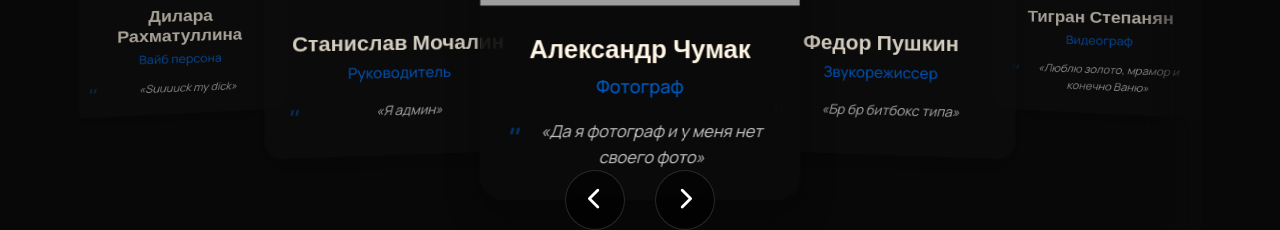
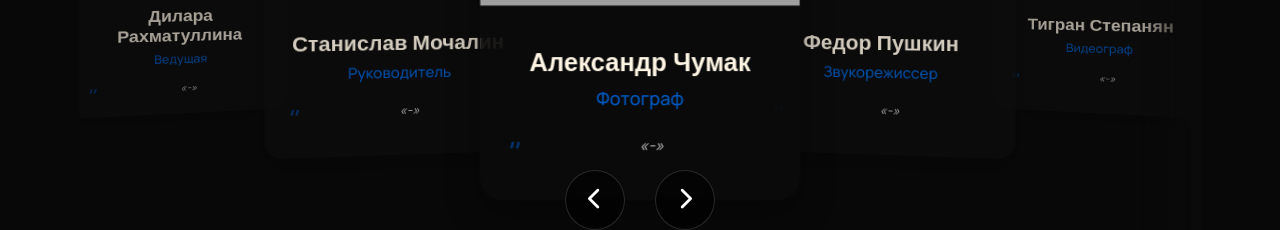
Before and after one commit to me2ch/koleya, a plain HTML site: page index.html in a window 1280 px wide. Shown: the part 4325-4555 px from the top of the page. Drawn offline with Linux system fonts and the light colour scheme; grey boxes are pictures that could not be loaded.

Commit message:
Правки v0.5

```diff
--- a/index.html
+++ b/index.html
@@ -2084,7 +2084,7 @@
             <div class="member-info">
               <h3>Станислав Мочалин</h3>
               <span class="member-role">Руководитель</span>
-              <p class="member-quote">«Я админ»</p>
+              <p class="member-quote">«-»</p>
             </div>
           </div>
 
@@ -2096,7 +2096,7 @@
             <div class="member-info">
               <h3>Александр Чумак</h3>
               <span class="member-role">Фотограф</span>
-              <p class="member-quote">«Да я фотограф и у меня нет своего фото»</p>
+              <p class="member-quote">«-»</p>
             </div>
           </div>
 
@@ -2108,7 +2108,7 @@
             <div class="member-info">
               <h3>Федор Пушкин</h3>
               <span class="member-role">Звукорежиссер</span>
-              <p class="member-quote">«Бр бр битбокс типа»</p>
+              <p class="member-quote">«-»</p>
             </div>
           </div>
 
@@ -2120,7 +2120,7 @@
             <div class="member-info">
               <h3>Тигран Степанян</h3>
               <span class="member-role">Видеограф</span>
-              <p class="member-quote">«Люблю золото, мрамор и конечно Ваню»</p>
+              <p class="member-quote">«-»</p>
             </div>
           </div>
 
@@ -2132,7 +2132,7 @@
             <div class="member-info">
               <h3>Анастасия Лобанова</h3>
               <span class="member-role">SMM и Дизайнер</span>
-              <p class="member-quote">«Делаю дизайн типа»</p>
+              <p class="member-quote">«-»</p>
             </div>
           </div>
 
@@ -2143,8 +2143,8 @@
             </div>
             <div class="member-info">
               <h3>Дилара Рахматуллина</h3>
-              <span class="member-role">Вайб персона</span>
-              <p class="member-quote">«Suuuuck my dick»</p>
+              <span class="member-role">Ведущая</span>
+              <p class="member-quote">«-»</p>
             </div>
           </div>
         </div>
```
Also changed, not shown: 3 other files.
